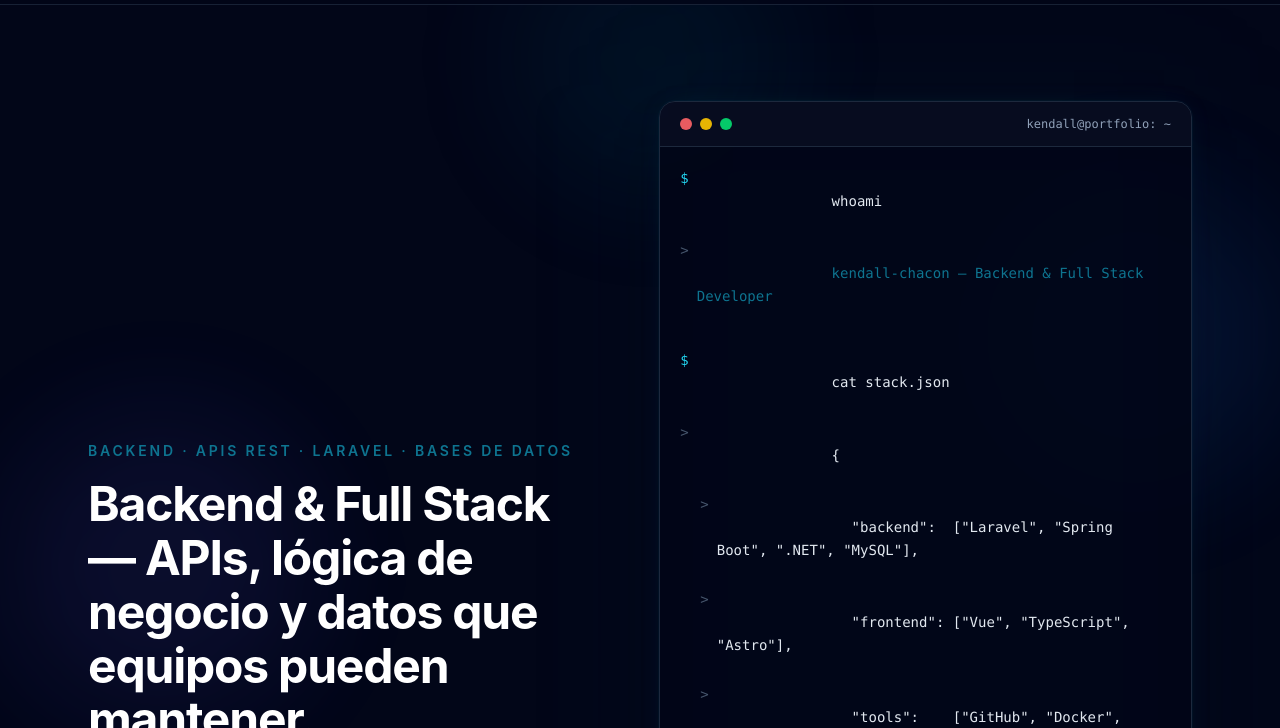
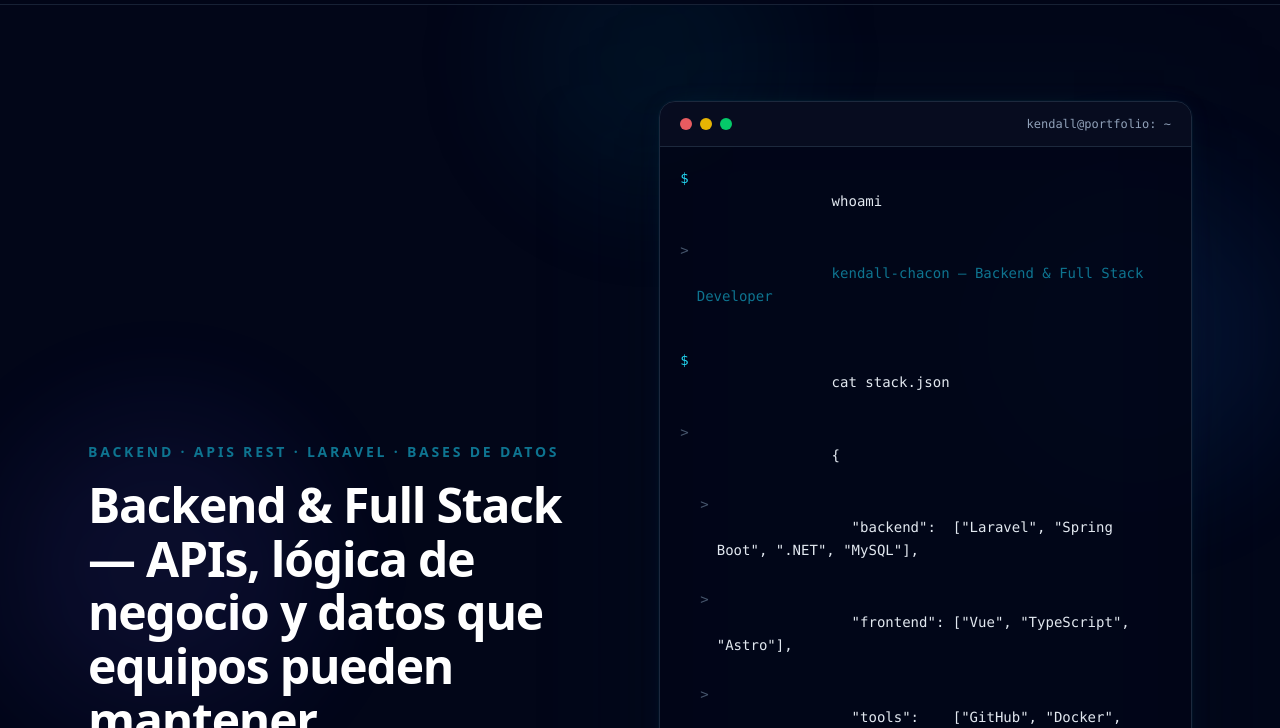
Before and after one commit to kendallchacon/portfolio, an Astro site: page / in a window 1280 px wide. Shown: the part 72-800 px from the top of the page. Built offline with nearby package versions, Linux system fonts and the light colour scheme; Astro itself is replaced by a stand-in of ours.

Commit message:
feat(styles): add design tokens, base styles and utilities
Work done: add Tailwind 4 @theme tokens (colors, code, branches, radii, easing, fonts), --wrap-max and --header-h, base styles, and .wrap/.btn/.lg/.lrow utilities. Keep old styles under a LEGACY comment.

```diff
--- a/src/styles/global.css
+++ b/src/styles/global.css
@@ -1,5 +1,178 @@
+@import "@fontsource-variable/geist";
+@import "@fontsource-variable/geist-mono";
 @import "tailwindcss";
 
+/* Tokens del diseño aprobado (docs/prototype/index.html). Los colores y
+   radios generan utilidades de Tailwind: bg-bg, text-ink, border-line,
+   rounded-1, etc. */
+@theme {
+  --color-bg: #07080b;
+  --color-bg-2: #0b0d12;
+  --color-surface-1: #0f1217;
+  --color-surface-2: #151922;
+  --color-surface-3: #1d222d;
+  --color-line: rgba(255, 255, 255, 0.08);
+  --color-line-strong: rgba(255, 255, 255, 0.14);
+
+  --color-ink: #edeff3;
+  --color-ink-2: #a3aab8;
+  --color-ink-3: #6c7484;
+
+  --color-accent: #5b8cff;
+  --color-accent-soft: rgba(91, 140, 255, 0.14);
+  --color-ok: #3ddc97;
+  --color-warn: #f5b451;
+  --color-bad: #ff6b6b;
+
+  /* Sintaxis de código */
+  --color-kw: #ff7b72;
+  --color-str: #a5d6ff;
+  --color-com: #8b949e;
+  --color-typ: #ffa657;
+  --color-fn: #d2a8ff;
+  --color-num: #79c0ff;
+
+  /* Ramas del git log */
+  --color-branch-profesional: #5b8cff;
+  --color-branch-proyectos: #3ddc97;
+  --color-branch-logros: #f5b451;
+  --color-branch-docencia: #ff6b9a;
+  --color-branch-formacion: #b58cff;
+
+  --radius-1: 28px;
+  --radius-2: 18px;
+  --radius-3: 12px;
+
+  --ease-brand: cubic-bezier(0.2, 0.7, 0.2, 1);
+
+  --font-sans: "Geist Variable", system-ui, -apple-system, "Segoe UI", sans-serif;
+  --font-mono: "Geist Mono Variable", ui-monospace, SFMono-Regular, Menlo, monospace;
+}
+
+:root {
+  --wrap-max: 1180px;
+  --header-h: 68px;
+}
+
+@layer base {
+  html {
+    color-scheme: dark;
+    scroll-padding-top: calc(var(--header-h) + 16px);
+    -webkit-text-size-adjust: 100%;
+  }
+
+  body {
+    margin: 0;
+    background: var(--color-bg);
+    color: var(--color-ink);
+    font: 400 17px/1.6 var(--font-sans);
+    -webkit-font-smoothing: antialiased;
+  }
+
+  h1,
+  h2,
+  h3,
+  h4 {
+    font-weight: 600;
+    letter-spacing: -0.03em;
+    line-height: 1.1;
+  }
+
+  :focus-visible {
+    outline: 2px solid var(--color-accent);
+    outline-offset: 3px;
+  }
+}
+
+@layer components {
+  .wrap {
+    width: min(var(--wrap-max), 100% - 48px);
+    margin-inline: auto;
+  }
+
+  .btn {
+    display: inline-flex;
+    align-items: center;
+    gap: 9px;
+    font: 500 15px/1 var(--font-sans);
+    padding: 13px 19px;
+    border-radius: 999px;
+    background: var(--color-surface-2);
+    color: var(--color-ink);
+    text-decoration: none;
+    border: 1px solid var(--color-line-strong);
+    cursor: pointer;
+    transition:
+      background 0.25s,
+      border-color 0.25s,
+      transform 0.2s,
+      box-shadow 0.3s;
+  }
+
+  .btn:hover {
+    border-color: rgba(255, 255, 255, 0.35);
+    background: var(--color-surface-3);
+  }
+
+  .btn:active {
+    transform: scale(0.98);
+  }
+
+  .btn.pri {
+    background: var(--color-ink);
+    color: var(--color-bg);
+    border-color: var(--color-ink);
+  }
+
+  .btn.pri:hover {
+    background: #fff;
+    box-shadow: 0 8px 30px -10px rgba(255, 255, 255, 0.35);
+  }
+
+  .btn.sm {
+    padding: 9px 14px;
+    font-size: 14px;
+  }
+
+  /* Logo de tecnología: el color de marca va en --c (style="--c:#…"). */
+  .lg {
+    display: inline-grid;
+    place-items: center;
+    flex: none;
+    width: 30px;
+    height: 30px;
+    border-radius: 9px;
+    background: var(--c);
+    box-shadow:
+      inset 0 0 0 1px rgba(255, 255, 255, 0.12),
+      0 6px 14px -8px var(--c);
+    transition: transform 0.3s var(--ease-brand);
+  }
+
+  .lg:hover {
+    transform: translateY(-3px);
+  }
+
+  .lg svg {
+    width: 58%;
+    height: 58%;
+  }
+
+  .lrow {
+    display: flex;
+    flex-wrap: wrap;
+    gap: 8px;
+  }
+}
+
+@media (prefers-reduced-motion: reduce) {
+  .lg:hover,
+  .btn:active {
+    transform: none;
+  }
+}
+
+/* LEGACY: se elimina con las páginas viejas */
 :root {
   --accent-bright: #22d3ee;
   --accent: #0e7490;
```
